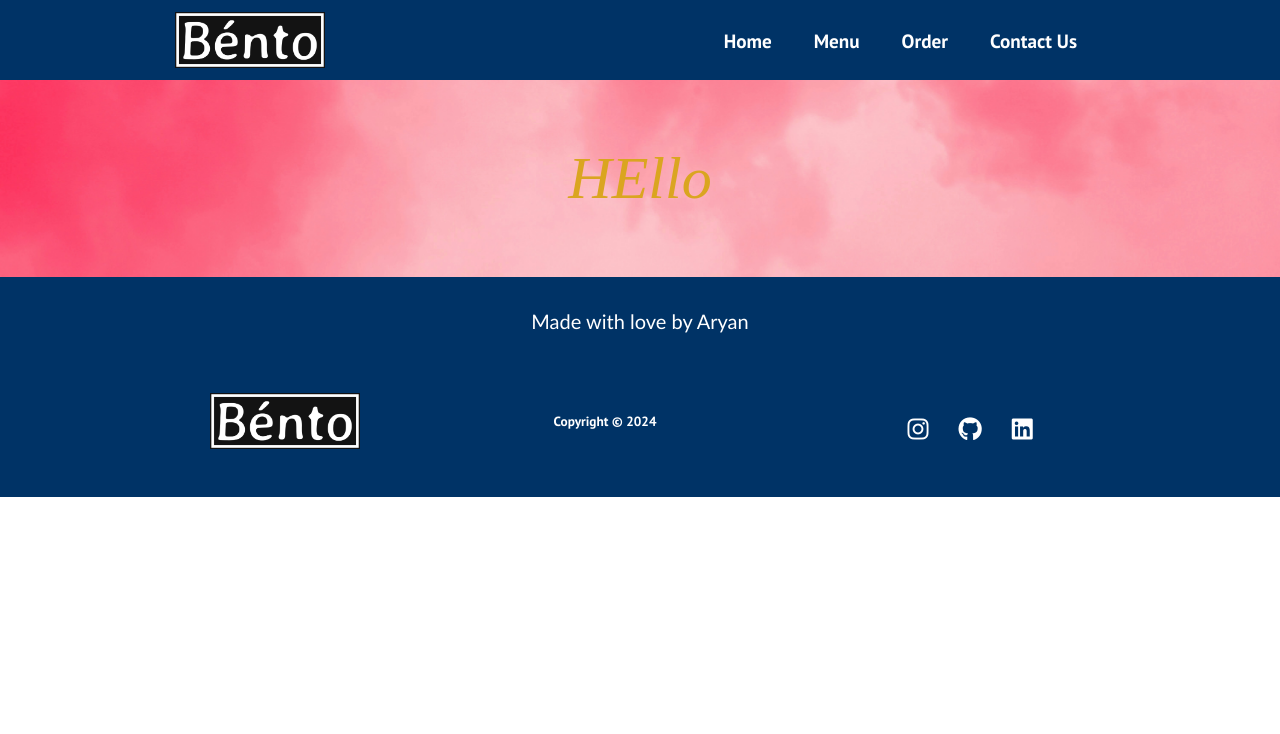
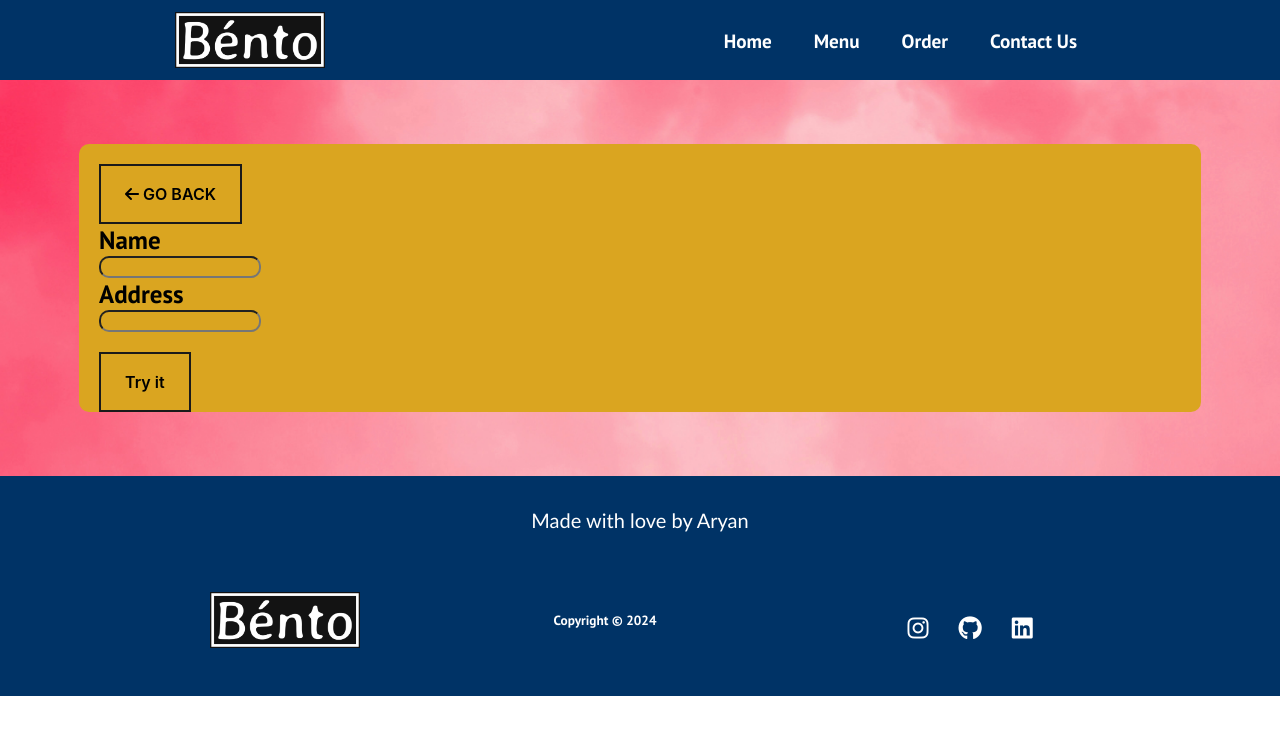
Before and after one commit to 12lettername/Bento, a React (Create React App) app: page /sushi in a window 1280 px wide. Shown: the top 734 px of the page. Built offline with nearby package versions, Linux system fonts and the light colour scheme; a web font is replaced by a local one.

Commit message:
added sushi page

```diff
--- a/package.json
+++ b/package.json
@@ -7,6 +7,7 @@
     "@testing-library/react": "^13.4.0",
     "@testing-library/user-event": "^13.5.0",
     "animate.css": "^4.1.1",
+    "bootstrap": "^5.3.3",
     "react": "^18.3.1",
     "react-dom": "^18.3.1",
     "react-router-dom": "^6.23.1",
--- a/src/components/Buy.css
+++ b/src/components/Buy.css
@@ -5,3 +5,80 @@
     height: 100%;
     padding: 4rem;
 }
+.buy_container {
+    padding-right: 15px;
+    padding-left: 15px;
+    margin-right: auto;
+    margin-left: auto;
+}
+.buy_content {
+    background-color: goldenrod;
+    width: 100%;
+    border-radius: 10px;
+    height: fit-content;
+}
+.buy_pic {
+    width: 100px;
+    position: relative;
+    top: 20px;
+    left: 20px;
+}
+.button-28 {
+    appearance: none;
+    background-color: transparent;
+    border: 2px solid #1A1A1A;
+    box-sizing: border-box;
+    color: black;
+    cursor: pointer;
+    display: inline-block;
+    font-family: Roobert,-apple-system,BlinkMacSystemFont,"Segoe UI",Helvetica,Arial,sans-serif,"Apple Color Emoji","Segoe UI Emoji","Segoe UI Symbol";
+    font-size: 16px;
+    font-weight: 600;
+    line-height: normal;
+    margin: 0;
+    min-height: 60px;
+    min-width: 0;
+    outline: none;
+    padding: 16px 24px;
+    text-align: center;
+    text-decoration: none;
+    transition: all 300ms cubic-bezier(.23, 1, 0.32, 1);
+    user-select: none;
+    -webkit-user-select: none;
+    touch-action: manipulation;
+    width: 100%;
+    will-change: transform;
+    max-width: fit-content;
+    margin-left: auto;
+    margin-right: auto;
+    margin-top: 20px;
+    margin-left: 20px;
+  }
+
+  .button-28:disabled {
+    pointer-events: none;
+  }
+
+  .button-28:hover {
+    color: goldenrod;
+    background-color: #1A1A1A;
+    box-shadow: rgba(0, 0, 0, 0.25) 0 8px 15px;
+    transform: translateY(-2px);
+  }
+
+  .button-28:active {
+    box-shadow: none;
+    transform: translateY(0);
+  }
+  .buy_label {
+    font-size: 25px;
+    margin-left: 20px;
+
+  }
+  .buy_input {
+    background-color: transparent;
+    margin-left:20px ;
+    box-shadow: 0;
+    border-radius: 10px;
+    size: 20px;
+  }
--- a/src/components/Buy.js
+++ b/src/components/Buy.js
@@ -1,10 +1,38 @@
 import React from 'react'
 import './Buy.css'
+import { Link } from 'react-router-dom'
+
+
+function myFunction() {
+
+  document.getElementById("demo").innerHTML = "The value of the formtarget attribute was changed from '_blank' to '_self'.";
+}
 
 export default function Buy(props) {
   return (
     <div className='buy'>
-      <h1>HEllo</h1>
+      <div className='buy_container'>
+      <div className='buy_content'>
+        <Link to="/order" >
+              <button className='button-28'><i class="fa-solid fa-arrow-left"></i> GO BACK</button>
+        </Link>
+        <form>
+          <div>
+            <label className='buy_label'>Name</label>
+            <br />
+            <input className='buy_input' maxlength="35" required type="text"  />
+          </div>
+          <div >
+            <label className='buy_label'>Address</label>
+            <br />
+            <input className='buy_input' maxlength="35" required type="text"  />
+          </div>
+          <button type='submit'className='button-28' onClick={myFunction}>Try it</button>
+
+          </form>
+          <p id="demo"></p>
+      </div>
+      </div>
     </div>
   )
 }
--- a/src/components/Card.js
+++ b/src/components/Card.js
@@ -35,7 +35,7 @@ function Cards() {
               src='images/gyoza.jpg'
               text='Japanese-style dumplings filled with ground meat and vegetables, usually pan-fried to create a crispy bottom and steamed top'
               name='Gyoza'
-              path='/contact-us'
+              path='/order'
             />
             <CardItem
               src='images/miso.jpg'
```
Also changed, not shown: src/components/OrderItem.css (deleted), 1 other file (tests, documents, lock files or other folders).
